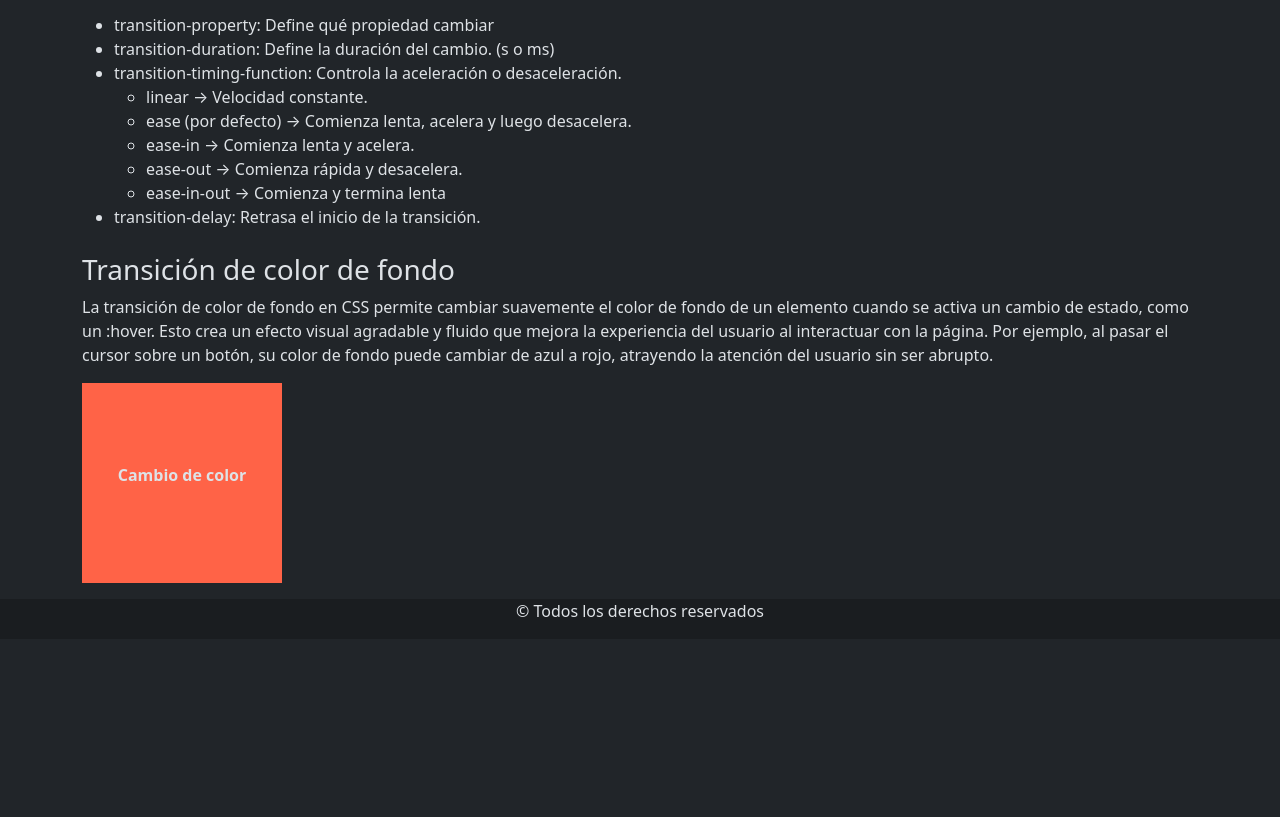
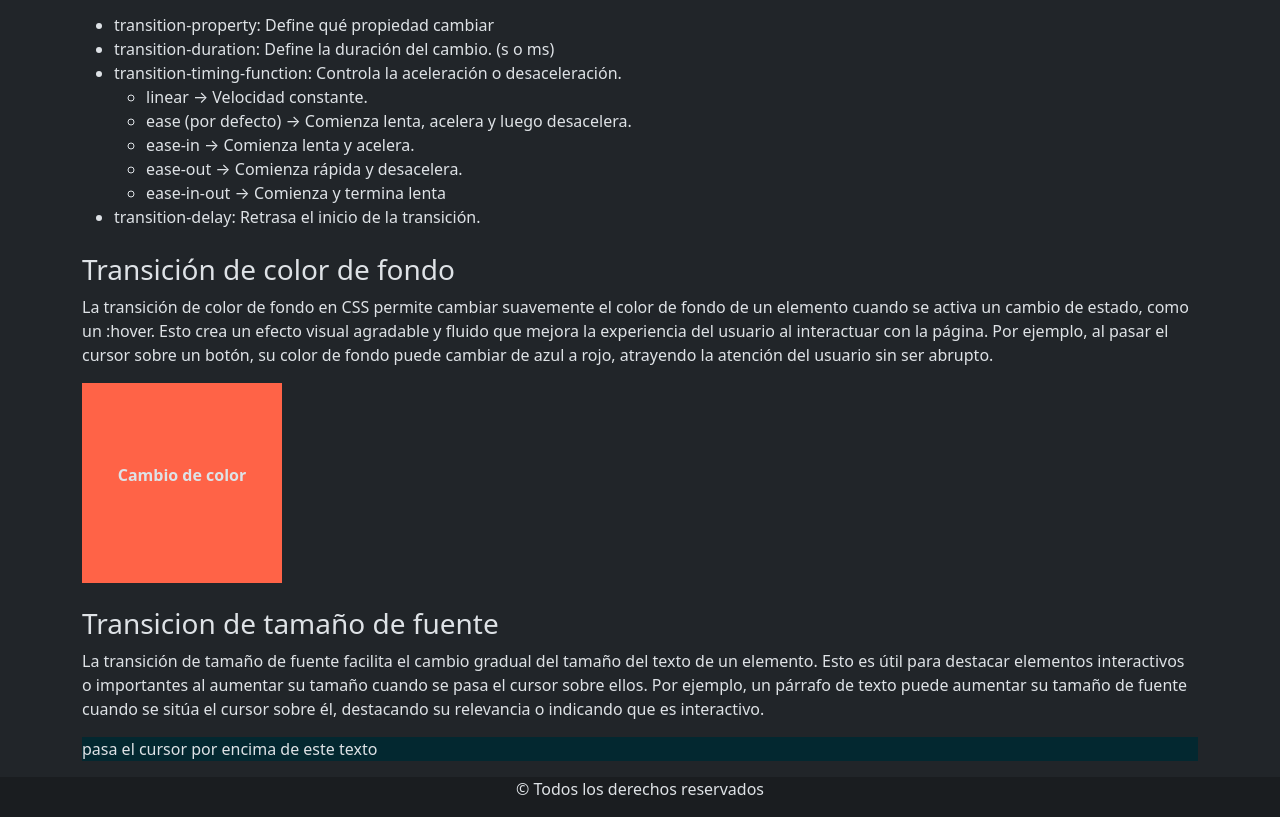
Before and after one commit to marcos-gonzalez07/practicaTransicionesAnimaciones, a plain HTML site: page index.html in a window 1280 px wide. Shown: the part 223-1040 px from the top of the page. Before the commit the page ends 862 px from the top, so only its background shows below. Drawn offline with nearby package versions, Linux system fonts and the light colour scheme.

Commit message:
agregamos un ejemplo de transicion de cambio de fuente

```diff
--- a/css/style.css
+++ b/css/style.css
@@ -23,3 +23,12 @@ main{
     background-color: lightskyblue;
     transition: 300ms;
 }
+
+.parrafoAmplio{
+    transition: font-size 300ms ease-out;
+}
+
+.parrafoAmplio:hover{
+    font-size: larger;
+    cursor: pointer;
+}
--- a/index.html
+++ b/index.html
@@ -75,7 +75,11 @@
           <div class="item d-flex justify-content-center align-items-center">
             <p class="fw-bolder">Cambio de color</p>
           </div>
-
+        </article>
+        <article class="mt-4">
+          <h3>Transicion de tamaño de fuente</h3>
+          <p>La transición de tamaño de fuente facilita el cambio gradual del tamaño del texto de un elemento. Esto es útil para destacar elementos interactivos o importantes al aumentar su tamaño cuando se pasa el cursor sobre ellos. Por ejemplo, un párrafo de texto puede aumentar su tamaño de fuente cuando se sitúa el cursor sobre él, destacando su relevancia o indicando que es interactivo.</p>
+          <p class="bg-info-subtle parrafoAmplio">pasa el cursor por encima de este texto</p>
         </article>
       </section>
 
```
